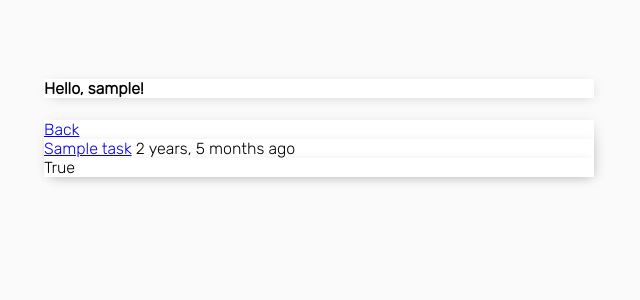
After one commit to gealit/DoBuyList, a Django app: page /tasks in a window 1280 px wide. The commit adds this page. Shown: the top 300 px of the page, without its empty margins (321-961 px from the left). Run offline with Django 4.2, Linux system fonts and the light colour scheme; a user stored in the database is signed in; tables that the repository leaves empty hold one stand-in row (values such as "Sample post").

Commit message:
Added Task model. renamed taks.name to the title. created ListView and DetailView for the tasks, created and modified templates.

```diff
--- a/templates/main.html
+++ b/templates/main.html
@@ -27,7 +27,15 @@
 
 </head>
 <body>
-
+    {% if user.is_authenticated %}
+    <div class="container">
+        <h4>Hello, {{ user.username }}!</h4>
+    </div>
+    {% else %}
+    <div class="container">
+        <h4>Welcome to the app!</h4>
+    </div>
+    {% endif %}
     <div class="container">
 
         {% if messages %}
--- a/todolist/admin.py
+++ b/todolist/admin.py
@@ -2,7 +2,7 @@ from django.contrib import admin
 from django.contrib.auth.admin import UserAdmin
 from django.forms import Textarea
 
-from todolist.models import Account
+from todolist.models import Account, Task
 
 
 class UserAdminConfig(UserAdmin):
@@ -29,3 +29,4 @@ class UserAdminConfig(UserAdmin):
 
 
 admin.site.register(Account, UserAdminConfig)
+admin.site.register(Task)
--- a/todolist/models.py
+++ b/todolist/models.py
@@ -46,3 +46,17 @@ class Account(AbstractUser):
 
     def __str__(self):
         return f'Username: {self.username}; Email: {self.email}'
+
+
+class Task(models.Model):
+    user = models.ForeignKey(Account, on_delete=models.CASCADE)
+    title = models.CharField(max_length=100)
+    info = models.TextField(max_length=200, blank=True)
+    created = models.DateTimeField(auto_now_add=True)
+    done = models.BooleanField(default=False)
+
+    class Meta:
+        ordering = ('done', '-created',)
+
+    def __str__(self):
+        return f'Task: {self.title}'
--- a/todolist/templates/todolist/home.html
+++ b/todolist/templates/todolist/home.html
@@ -1,9 +1,11 @@
 {% extends 'main.html' %}
 {% block content %}
 
+    {% csrf_token %}
     {% if user.is_authenticated %}
-        <h5>{{ user }}</h5>
-        <h6>{{ user.is_staff }}</h6>
+        <div>
+            <a href="{% url 'tasks' %}">Tasks</a>
+        </div>
         <div>
             <a href="{% url 'logout' %}">Logout</a>
         </div>
--- /dev/null
+++ b/todolist/templates/todolist/tasks.html
@@ -0,0 +1,19 @@
+{% extends 'main.html' %}
+{% block content %}
+    {% csrf_token %}
+    {% if user.is_authenticated %}
+        <a href="{% url 'home' %}">Back</a>
+        {% for task in tasks %}
+            <tr class='success'>
+                <div class="container">
+                    <a href="{% url 'task' task.id %}"><td>{{ task.title }}</td></a>
+                    <td>{{ task.created|timesince }} ago</td>
+                </div>
+                <div class="container">
+                <td>{{ task.done }}</td>
+                </div>
+            </tr>
+        {% endfor %}
+    {% endif %}
+
+{% endblock content %}
--- a/todolist/urls.py
+++ b/todolist/urls.py
@@ -1,8 +1,7 @@
 from django.contrib.auth.views import LogoutView
 from django.urls import path
 
-from todolist.views import HomeView, LoginPage, RegisterPage, activate
-
+from todolist.views import HomeView, LoginPage, RegisterPage, activate, TasksView, TaskDetailView
 
 urlpatterns = [
     path('', HomeView.as_view(), name='home'),
@@ -10,4 +9,6 @@ urlpatterns = [
     path('logout', LogoutView.as_view(next_page='home'), name='logout'),
     path('register', RegisterPage.as_view(), name='register'),
     path('activate/<slug:uidb64>/<slug:token>/', activate, name='activate'),
+    path('tasks', TasksView.as_view(), name='tasks'),
+    path('tasks/<int:pk>', TaskDetailView.as_view(), name='task'),
 ]
--- a/todolist/views.py
+++ b/todolist/views.py
@@ -1,5 +1,4 @@
 from django.contrib.auth import login
-from django.contrib.auth.models import User
 from django.contrib.auth.views import LoginView
 from django.contrib.sites.shortcuts import get_current_site
 from django.http import HttpResponse
@@ -7,12 +6,12 @@ from django.shortcuts import redirect, render
 from django.template.loader import render_to_string
 from django.utils.encoding import force_bytes, force_str
 from django.utils.http import urlsafe_base64_encode, urlsafe_base64_decode
-from django.views.generic import ListView, FormView
+from django.views.generic import ListView, FormView, DetailView
 
 from django.contrib import messages
 
 from todolist.forms import RegisterForm
-from todolist.models import Account, AccountManager
+from todolist.models import Account, AccountManager, Task
 from todolist.token import account_activation_token
 
 
@@ -71,3 +70,19 @@ def activate(request, uidb64, token):
         return redirect('login')
     else:
         return render(request, 'todolist/activation_invalid.html')
+
+
+class TasksView(ListView):
+    model = Task
+    template_name = 'todolist/tasks.html'
+    context_object_name = 'tasks'
+
+    def get_queryset(self):
+        queryset = Task.objects.filter(user=self.request.user)
+        return queryset
+
+
+class TaskDetailView(DetailView):
+    model = Task
+    context_object_name = 'task'
+    template_name = 'todolist/task.html'
```
Also changed, not shown: todolist/templates/todolist/task.html (added, +20 -0 lines), todolist/migrations/0003_task.py (added), todolist/migrations/0004_rename_task_task_title.py (added).
